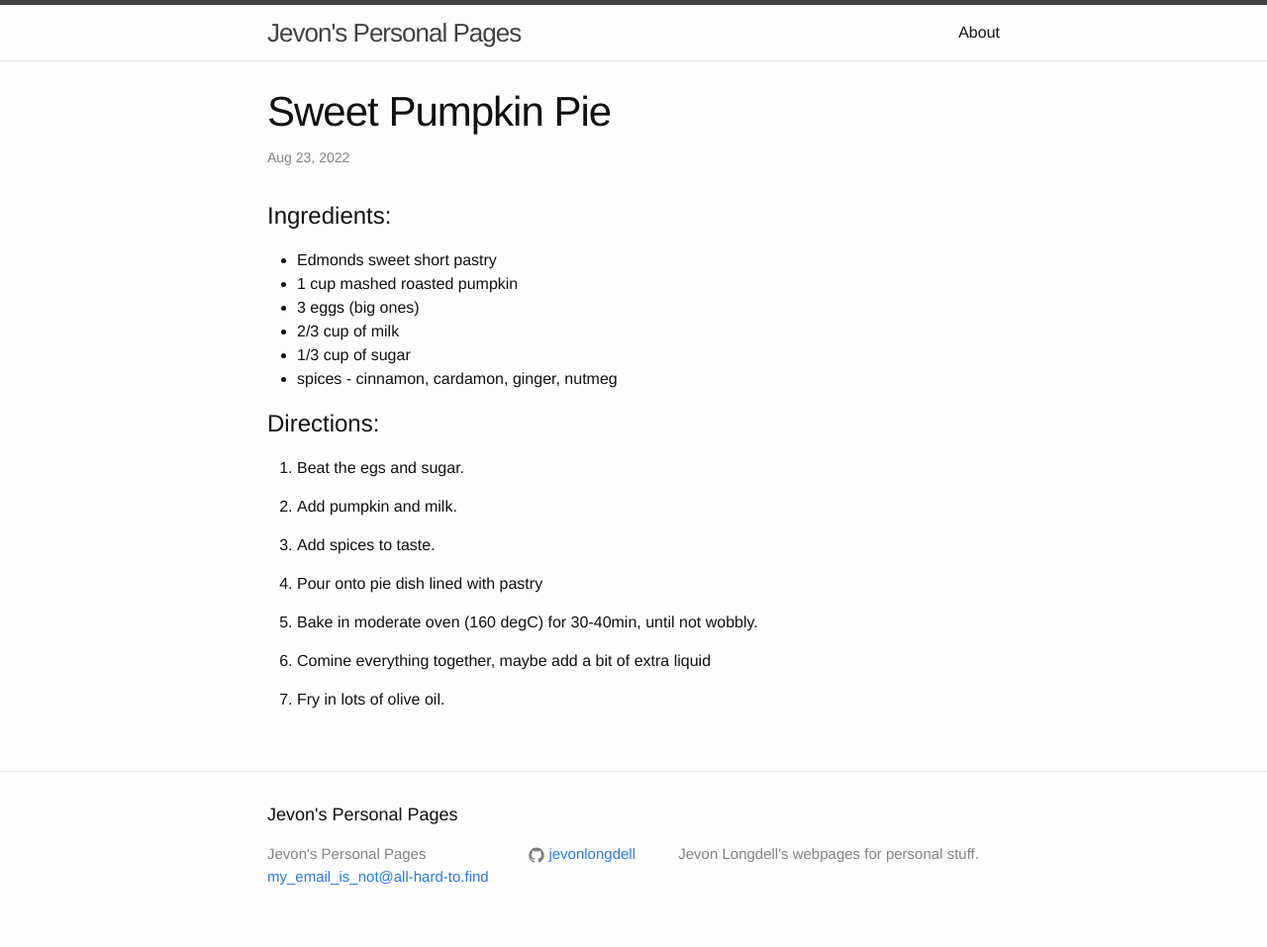
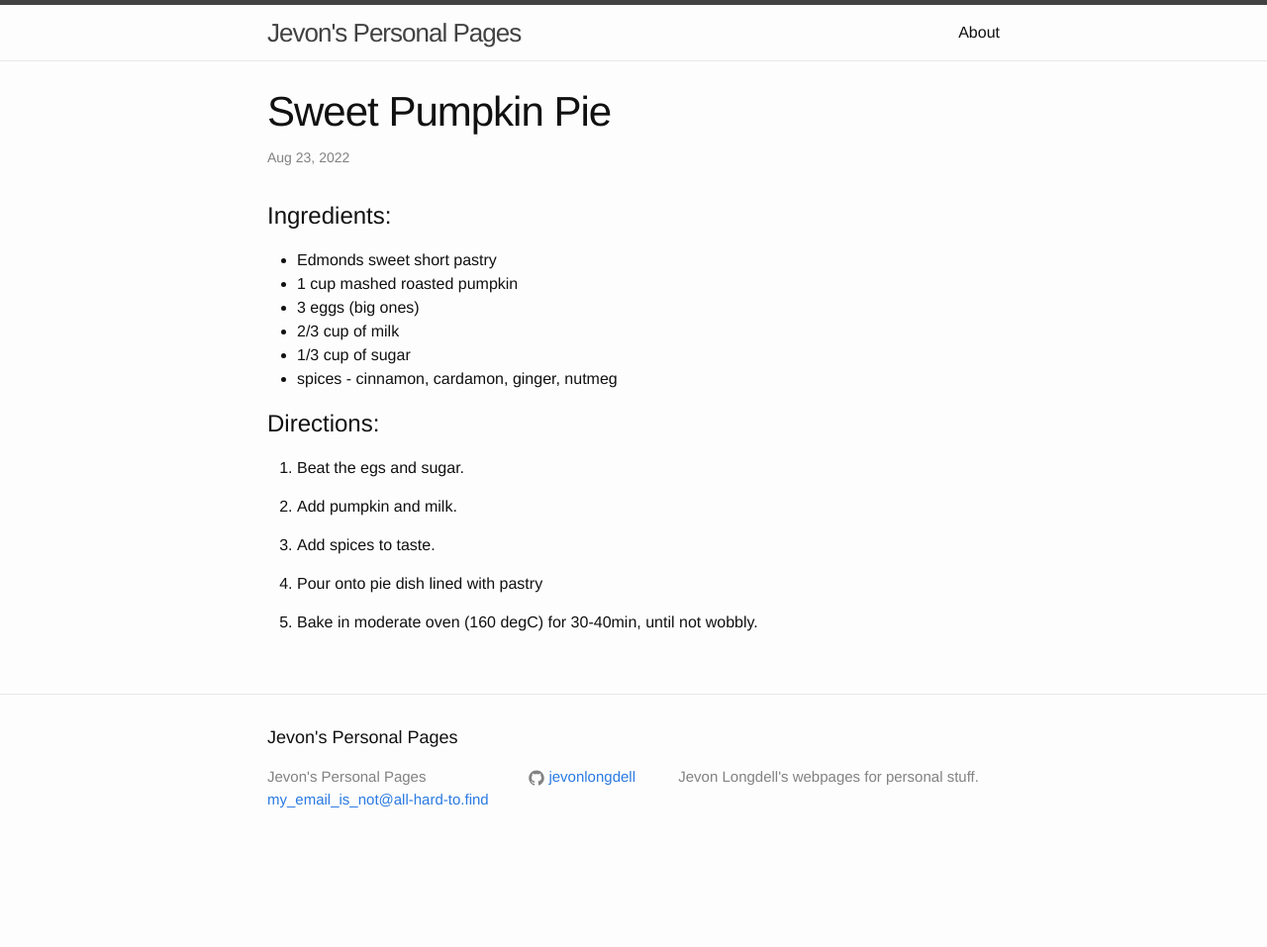
Before and after one commit to jevonlongdell/jevonlongdell.github.io, a Jekyll site: the page built from _posts/2022-08-23-pumpkinpie.markdown, in a window 1280 px wide. Shown: the whole page at 99% size. Built offline with Jekyll 4.4.1, drawn with Linux system fonts in a browser that asks for light colours; after the commit the page ends 900 px from its top, so only the background shows below that.

Commit message:
fixed mistake in pumpkin pie

```diff
--- a/_posts/2022-08-23-pumpkinpie.markdown
+++ b/_posts/2022-08-23-pumpkinpie.markdown
@@ -25,8 +25,3 @@ categories: cooking
 4. Pour onto pie dish lined with pastry
 
 5. Bake in moderate oven (160 degC) for 30-40min, until not wobbly.
-
-
-2. Comine everything together, maybe add a bit of extra liquid
-
-3. Fry in lots of olive oil.
```
